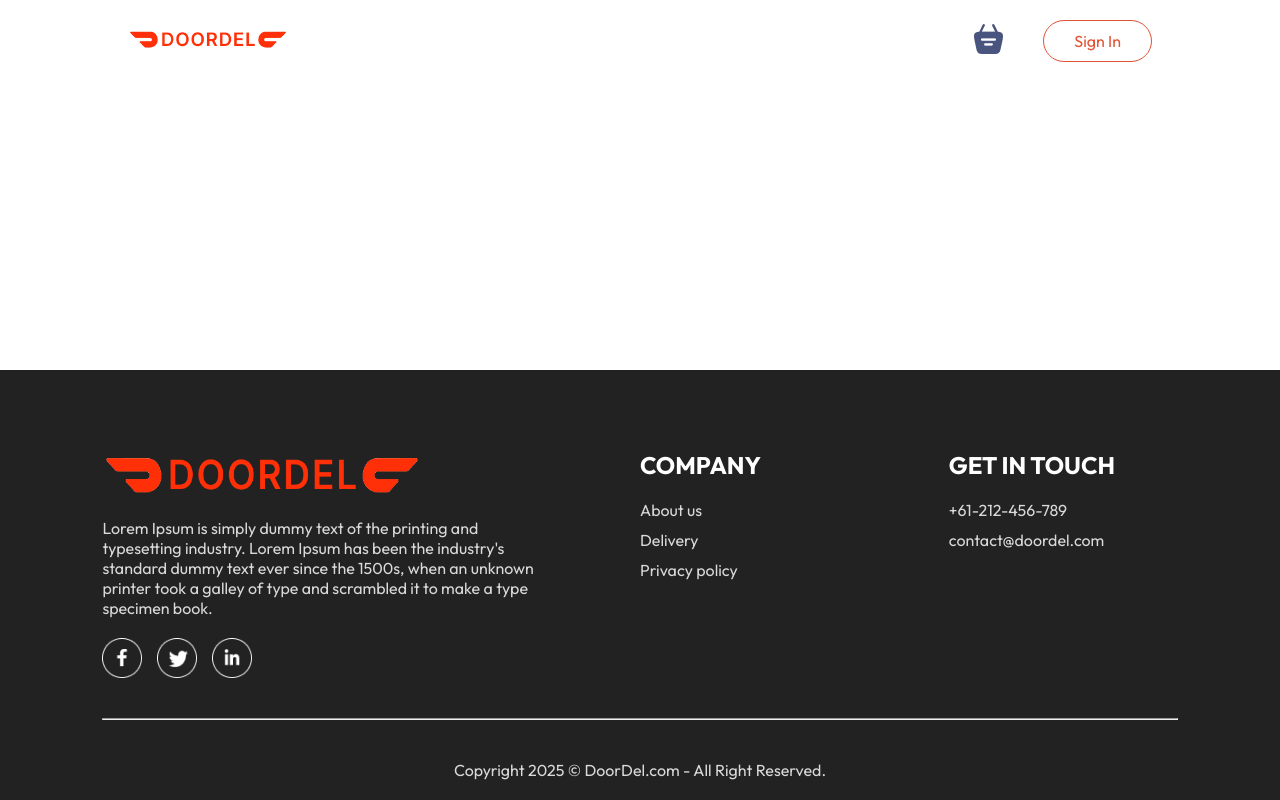
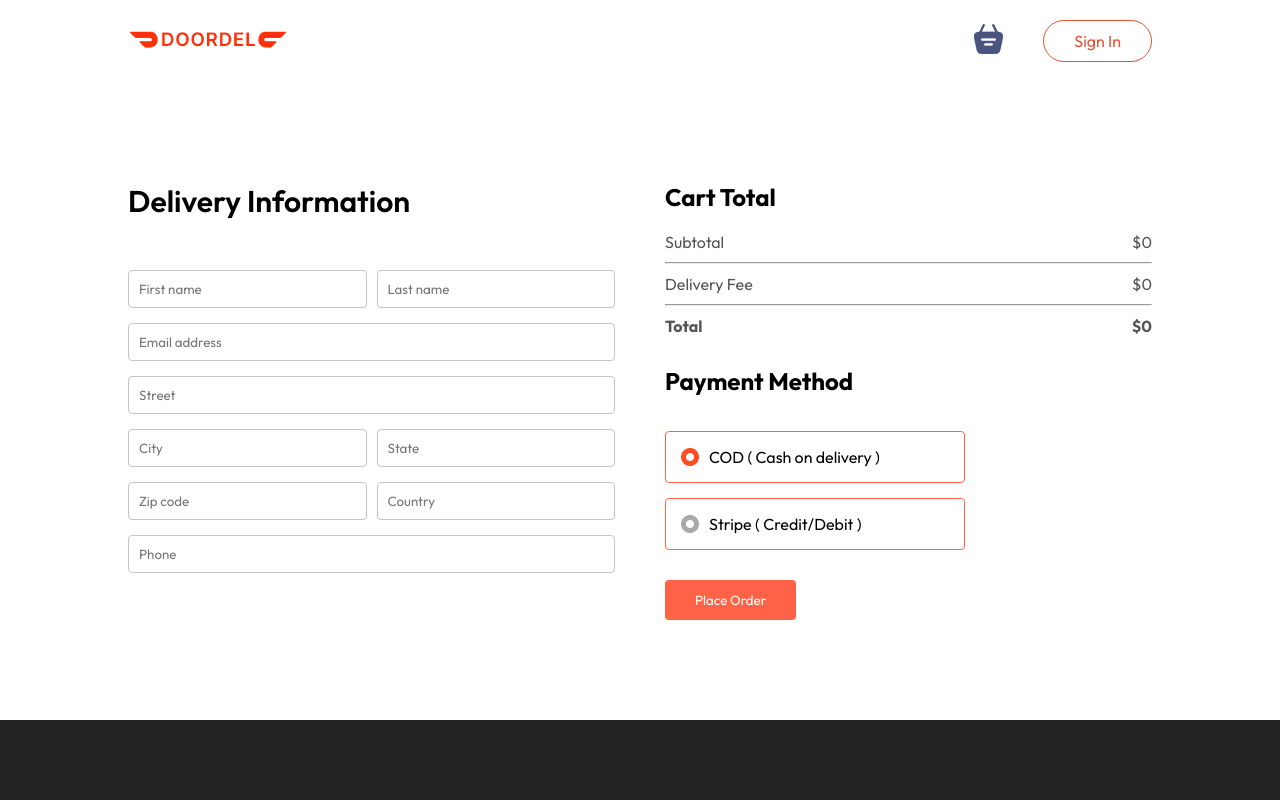
Before and after one commit to sreshtaa136/door-delivery, a React (Vite) app in the folder frontend/: page /order in a window 1280 px wide. Shown: the top 800 px of the page. Built offline with nearby package versions, Linux system fonts and the light colour scheme; no server answers.

Commit message:
add place order functionality

```diff
--- a/frontend/src/App.jsx
+++ b/frontend/src/App.jsx
@@ -9,6 +9,7 @@ import Footer from "./components/Footer/Footer";
 import { StoreContext } from "./context/StoreContext";
 import Cart from "./pages/Cart/Cart";
 import MyOrders from "./pages/MyOrders/MyOrders";
+import PlaceOrder from "./pages/PlaceOrder/PlaceOrder";
 
 function App() {
   const { showLogin } = useContext(StoreContext);
@@ -24,6 +25,7 @@ function App() {
             <Route path="/" element={<Home />} />
             <Route path="/cart" element={<Cart />} />
             <Route path="/my-orders" element={<MyOrders />} />
+            <Route path="/order" element={<PlaceOrder />} />
           </Routes>
         </div>
         {!showLogin && <Footer />}
--- a/frontend/src/components/LoginPopup/LoginPopup.jsx
+++ b/frontend/src/components/LoginPopup/LoginPopup.jsx
@@ -34,7 +34,7 @@ const LoginPopup = () => {
       loadCartData();
       getUser();
       setShowLogin(false);
-      toast.success("Successfully logged in");
+      toast.success("Successfully logged in", { autoClose: 500 });
     } else {
       toast.error(response.data.message);
     }
--- a/frontend/src/context/StoreContext.jsx
+++ b/frontend/src/context/StoreContext.jsx
@@ -142,6 +142,7 @@ const StoreContextProvider = (props) => {
     setShowLogin,
     orders,
     emptyValues,
+    fetchOrders,
   };
 
   return (
--- a/frontend/src/pages/Cart/Cart.jsx
+++ b/frontend/src/pages/Cart/Cart.jsx
@@ -92,7 +92,11 @@ const Cart = () => {
               </b>
             </div>
           </div>
-          <button onClick={() => cartItems.size > 0 && navigate("/order")}>
+          <button
+            onClick={() =>
+              Object.keys(cartItems).length > 0 && navigate("/order")
+            }
+          >
             PROCEED TO CHECKOUT
           </button>
         </div>
--- a/frontend/src/pages/MyOrders/MyOrders.jsx
+++ b/frontend/src/pages/MyOrders/MyOrders.jsx
@@ -5,14 +5,14 @@ import { StoreContext } from "../../context/StoreContext";
 import { assets } from "../../assets/assets";
 
 const MyOrders = () => {
-  const { currency, orders } = useContext(StoreContext);
+  const { currency, orders, fetchOrders } = useContext(StoreContext);
 
   return (
     <div className="my-orders">
       <h2>My Orders</h2>
       <div className="container">
-        {orders.length > 0 ? (
-          orders.map((order, index) => {
+        {orders?.length > 0 ? (
+          orders?.map((order, index) => {
             return (
               <div key={index} className="my-orders-order">
                 <img src={assets.parcel_icon} alt="" />
@@ -33,7 +33,7 @@ const MyOrders = () => {
                 <p>
                   <span>&#x25cf;</span> <b>{order.status}</b>
                 </p>
-                <button onClick={fetchOrders}>Track Order</button>
+                <button>Track Order</button>
               </div>
             );
           })
--- /dev/null
+++ b/frontend/src/pages/PlaceOrder/PlaceOrder.css
@@ -0,0 +1,91 @@
+.place-order {
+  display: flex;
+  align-items: start;
+  justify-content: space-between;
+  gap: 50px;
+  margin: 100px 0px;
+}
+
+.dummy-details {
+  background-color: #c5c5c578;
+  margin-top: 2em;
+  border-radius: 0.5em;
+  padding: 1.5em;
+}
+
+.dummy-details p {
+  margin-bottom: 0.5em;
+}
+
+.place-order-left {
+  width: 100%;
+  max-width: max(30%, 500px);
+}
+
+.place-order-left .title {
+  font-size: 30px;
+  font-weight: 600;
+  margin-bottom: 50px;
+}
+
+.place-order-left input {
+  margin-bottom: 15px;
+  width: 100%;
+  padding: 10px;
+  border: 1px solid #c5c5c5;
+  border-radius: 4px;
+  outline-color: tomato;
+}
+
+.place-order-left .multi-field {
+  display: flex;
+  gap: 10px;
+}
+
+.place-order-right {
+  width: 100%;
+  max-width: max(40%, 500px);
+}
+
+.place-order-submit {
+  margin-top: 30px;
+  border: none;
+  background-color: tomato;
+  color: white;
+  padding: 12px 30px;
+  border-radius: 4px;
+  cursor: pointer;
+}
+
+.payment {
+  display: flex;
+  flex-direction: column;
+  align-items: start;
+  gap: 15px;
+}
+
+.payment h2 {
+  margin-top: 30px;
+  margin-bottom: 20px;
+}
+
+.payment .payment-option {
+  display: flex;
+  align-items: center;
+  gap: 10px;
+  border: 1px solid tomato;
+  padding: 15px;
+  border-radius: 4px;
+  min-width: 300px;
+  cursor: pointer;
+}
+
+.payment .payment-option:hover {
+  background-color: #ffe7de;
+}
+
+@media (max-width: 700px) {
+  .place-order {
+    flex-direction: column;
+  }
+}
--- /dev/null
+++ b/frontend/src/pages/PlaceOrder/PlaceOrder.jsx
@@ -0,0 +1,235 @@
+import React, { useContext, useEffect, useState } from "react";
+import "./PlaceOrder.css";
+import { StoreContext } from "../../context/StoreContext";
+import { assets } from "../../assets/assets";
+import { useNavigate } from "react-router-dom";
+import { toast } from "react-toastify";
+import axios from "axios";
+
+const PlaceOrder = () => {
+  axios.defaults.withCredentials = true; // Ensures cookies are sent with requests
+  const navigate = useNavigate();
+  const [payment, setPayment] = useState("cod");
+  const [data, setData] = useState({
+    firstName: "",
+    lastName: "",
+    email: "",
+    street: "",
+    city: "",
+    state: "",
+    zipcode: "",
+    country: "",
+    phone: "",
+  });
+
+  const {
+    getTotalCartAmount,
+    food_list,
+    cartItems,
+    url,
+    setCartItems,
+    currency,
+    deliveryCharge,
+  } = useContext(StoreContext);
+
+  const onChangeHandler = (event) => {
+    const name = event.target.name;
+    const value = event.target.value;
+    setData((data) => ({ ...data, [name]: value }));
+  };
+
+  const placeOrder = async (e) => {
+    e.preventDefault();
+
+    let orderItems = [];
+    food_list.map((item) => {
+      if (cartItems[item._id] > 0) {
+        let itemInfo = item;
+        itemInfo["quantity"] = cartItems[item._id];
+        orderItems.push(itemInfo);
+      }
+    });
+
+    const totalAmount = (getTotalCartAmount() + deliveryCharge).toFixed(2);
+    let orderData = {
+      address: data,
+      items: orderItems,
+      amount: parseFloat(totalAmount),
+    };
+
+    if (payment === "stripe") {
+      let response = await axios.post(url + "/api/order/place", orderData);
+      if (response.data.success) {
+        const { session_url } = response.data;
+        window.location.replace(session_url);
+      } else {
+        toast.error("Something Went Wrong");
+      }
+    } else {
+      let response = await axios.post(url + "/api/order/placecod", orderData);
+      if (response.data.success) {
+        navigate("/my-orders");
+        toast.success(response.data.message);
+        setCartItems({});
+      } else {
+        toast.error("Something Went Wrong");
+      }
+    }
+  };
+
+  return (
+    <form onSubmit={placeOrder} className="place-order">
+      <div className="place-order-left">
+        <p className="title">Delivery Information</p>
+        <div className="multi-field">
+          <input
+            type="text"
+            name="firstName"
+            onChange={onChangeHandler}
+            value={data.firstName}
+            placeholder="First name"
+            required
+          />
+          <input
+            type="text"
+            name="lastName"
+            onChange={onChangeHandler}
+            value={data.lastName}
+            placeholder="Last name"
+            required
+          />
+        </div>
+        <input
+          type="email"
+          name="email"
+          onChange={onChangeHandler}
+          value={data.email}
+          placeholder="Email address"
+          required
+        />
+        <input
+          type="text"
+          name="street"
+          onChange={onChangeHandler}
+          value={data.street}
+          placeholder="Street"
+          required
+        />
+        <div className="multi-field">
+          <input
+            type="text"
+            name="city"
+            onChange={onChangeHandler}
+            value={data.city}
+            placeholder="City"
+            required
+          />
+          <input
+            type="text"
+            name="state"
+            onChange={onChangeHandler}
+            value={data.state}
+            placeholder="State"
+            required
+          />
+        </div>
+        <div className="multi-field">
+          <input
+            type="text"
+            name="zipcode"
+            onChange={onChangeHandler}
+            value={data.zipcode}
+            placeholder="Zip code"
+            required
+          />
+          <input
+            type="text"
+            name="country"
+            onChange={onChangeHandler}
+            value={data.country}
+            placeholder="Country"
+            required
+          />
+        </div>
+        <input
+          type="text"
+          name="phone"
+          onChange={onChangeHandler}
+          value={data.phone}
+          placeholder="Phone"
+          required
+        />
+      </div>
+      <div className="place-order-right">
+        <div className="cart-total">
+          <h2>Cart Total</h2>
+          <div>
+            <div className="cart-total-details">
+              <p>Subtotal</p>
+              <p>
+                {currency}
+                {getTotalCartAmount()}
+              </p>
+            </div>
+            <hr />
+            <div className="cart-total-details">
+              <p>Delivery Fee</p>
+              <p>
+                {currency}
+                {getTotalCartAmount() === 0 ? 0 : deliveryCharge}
+              </p>
+            </div>
+            <hr />
+            <div className="cart-total-details">
+              <b>Total</b>
+              <b>
+                {currency}
+                {getTotalCartAmount() === 0
+                  ? 0
+                  : (getTotalCartAmount() + deliveryCharge).toFixed(2)}
+              </b>
+            </div>
+          </div>
+        </div>
+        <div className="payment">
+          <h2>Payment Method</h2>
+          <div onClick={() => setPayment("cod")} className="payment-option">
+            <img
+              src={payment === "cod" ? assets.checked : assets.un_checked}
+              alt=""
+            />
+            <p>COD ( Cash on delivery )</p>
+          </div>
+          <div onClick={() => setPayment("stripe")} className="payment-option">
+            <img
+              src={payment === "stripe" ? assets.checked : assets.un_checked}
+              alt=""
+            />
+            <p>Stripe ( Credit/Debit )</p>
+          </div>
+        </div>
+        {payment === "stripe" && (
+          <div className="dummy-details">
+            <p>
+              Provide the following dummy card details to test interactively:
+            </p>
+            <p>
+              <b>Card number:</b> 4242 4242 4242 4242
+            </p>
+            <p>
+              <b>Expiry:</b> Use a valid future date, such as 12/34.
+            </p>
+            <p>
+              <b>CVV:</b> Use any three digit number
+            </p>
+          </div>
+        )}
+        <button className="place-order-submit" type="submit">
+          {payment === "cod" ? "Place Order" : "Proceed To Payment"}
+        </button>
+      </div>
+    </form>
+  );
+};
+
+export default PlaceOrder;
```
